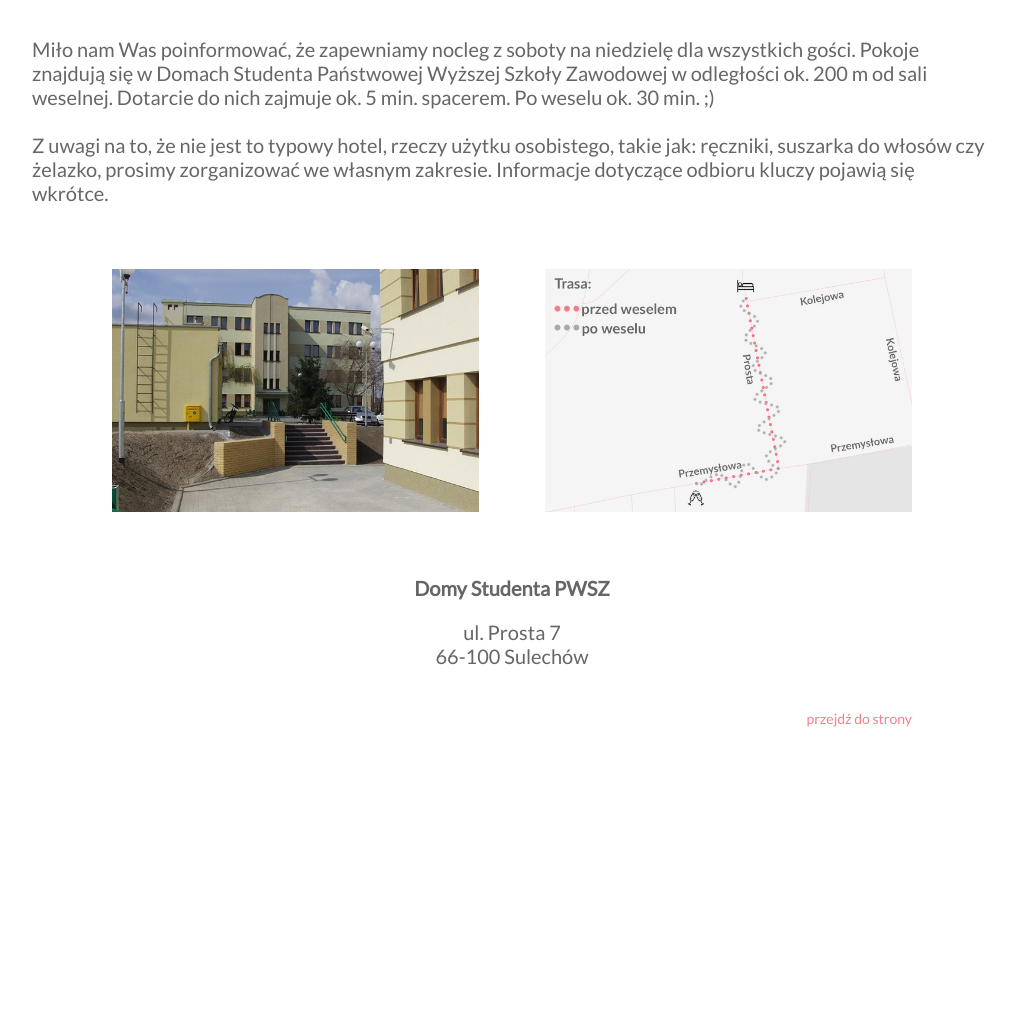
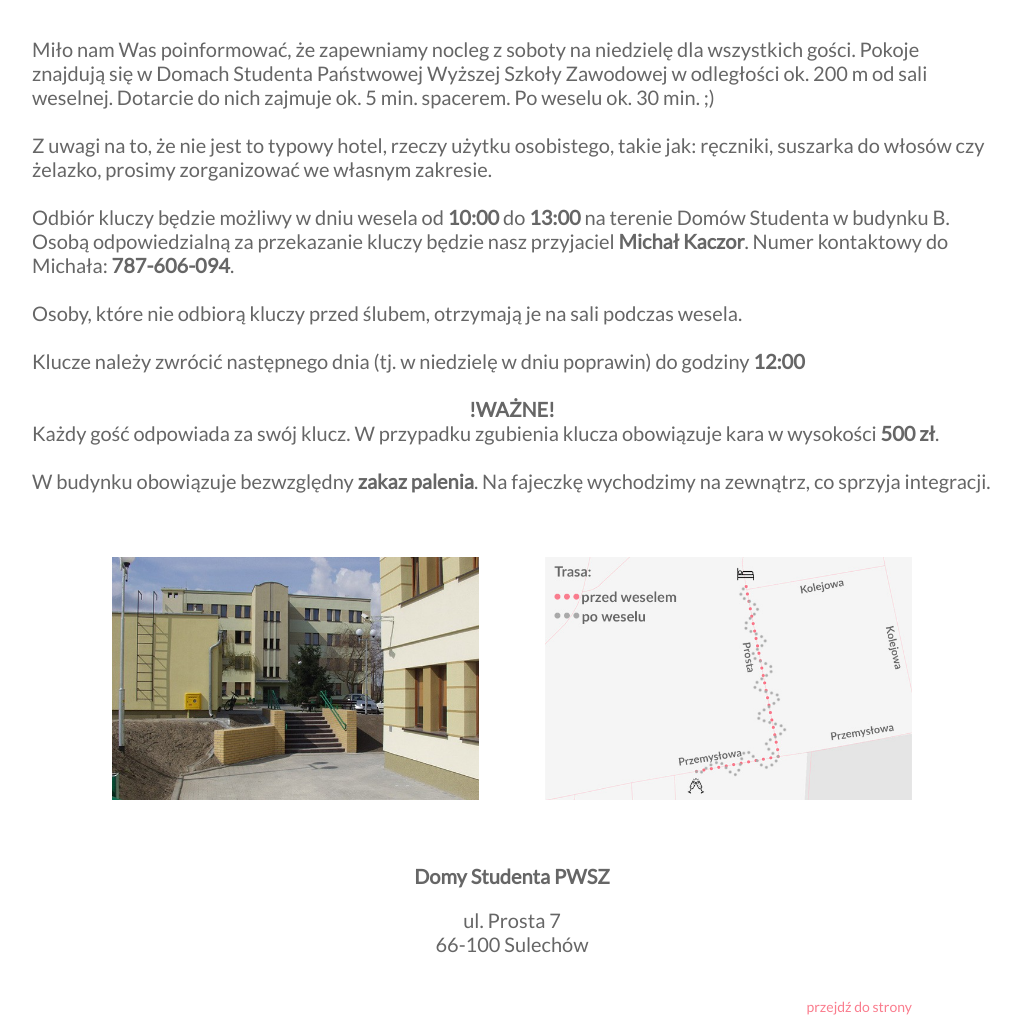
Before and after one commit to mich88/slub-2, a website: page docs/index.html in a window 1280 px wide. Shown: the part 5421-6440 px from the top of the page, without its empty margins (128-1149 px from the left). Drawn offline with Linux system fonts and the light colour scheme; some packages are replaced by stand-ins of ours; a web font is replaced by a local one.

Commit message:
Add info about smoking, keys

```diff
--- a/docs/index.html
+++ b/docs/index.html
@@ -445,7 +445,12 @@
 			<div class="wrap">
 				<h1 class="title">Zakwaterowanie</h1>
 				<p>Miło nam Was poinformować, że zapewniamy nocleg z soboty na niedzielę dla wszystkich gości. Pokoje znajdują się w Domach Studenta Państwowej Wyższej Szkoły Zawodowej w odległości ok. 200 m od sali weselnej. Dotarcie do nich zajmuje ok. 5 min. spacerem. Po weselu ok. 30 min. ;)</p>
-				<p>Z uwagi na to, że nie jest to typowy hotel, rzeczy użytku osobistego, takie jak: ręczniki, suszarka do włosów czy żelazko, prosimy zorganizować we własnym zakresie. Informacje dotyczące odbioru kluczy pojawią się wkrótce.</p>
+				<p>Z uwagi na to, że nie jest to typowy hotel, rzeczy użytku osobistego, takie jak: ręczniki, suszarka do włosów czy żelazko, prosimy zorganizować we własnym zakresie.</p>
+				<p>Odbiór kluczy będzie możliwy w dniu wesela od <span class="bold">10:00</span> do <span class="bold">13:00</span> na terenie Domów Studenta w budynku B. Osobą odpowiedzialną za przekazanie kluczy będzie nasz przyjaciel <span class="bold">Michał Kaczor</span>. Numer kontaktowy do Michała: <span class="bold">787-606-094</span>.</p>
+				<p>Osoby, które nie odbiorą kluczy przed ślubem, otrzymają je na sali podczas wesela.</p>
+				<p>Klucze należy zwrócić następnego dnia (tj. w niedzielę w dniu poprawin) do godziny <span class="bold">12:00</span></p>
+				<p><div class="bold align_c">!WAŻNE!</div>Każdy gość odpowiada za swój klucz. W przypadku zgubienia klucza obowiązuje kara w wysokości <span class="bold">500 zł</span>.</p>
+				<p>W budynku obowiązuje bezwzględny <span class="bold">zakaz palenia</span>. Na fajeczkę wychodzimy na zewnątrz, co sprzyja integracji.</p>
 				<div class="info">
 					<div class="info__row">
 						<div class="info__box">
```
Also changed, not shown: dist/index.html.
